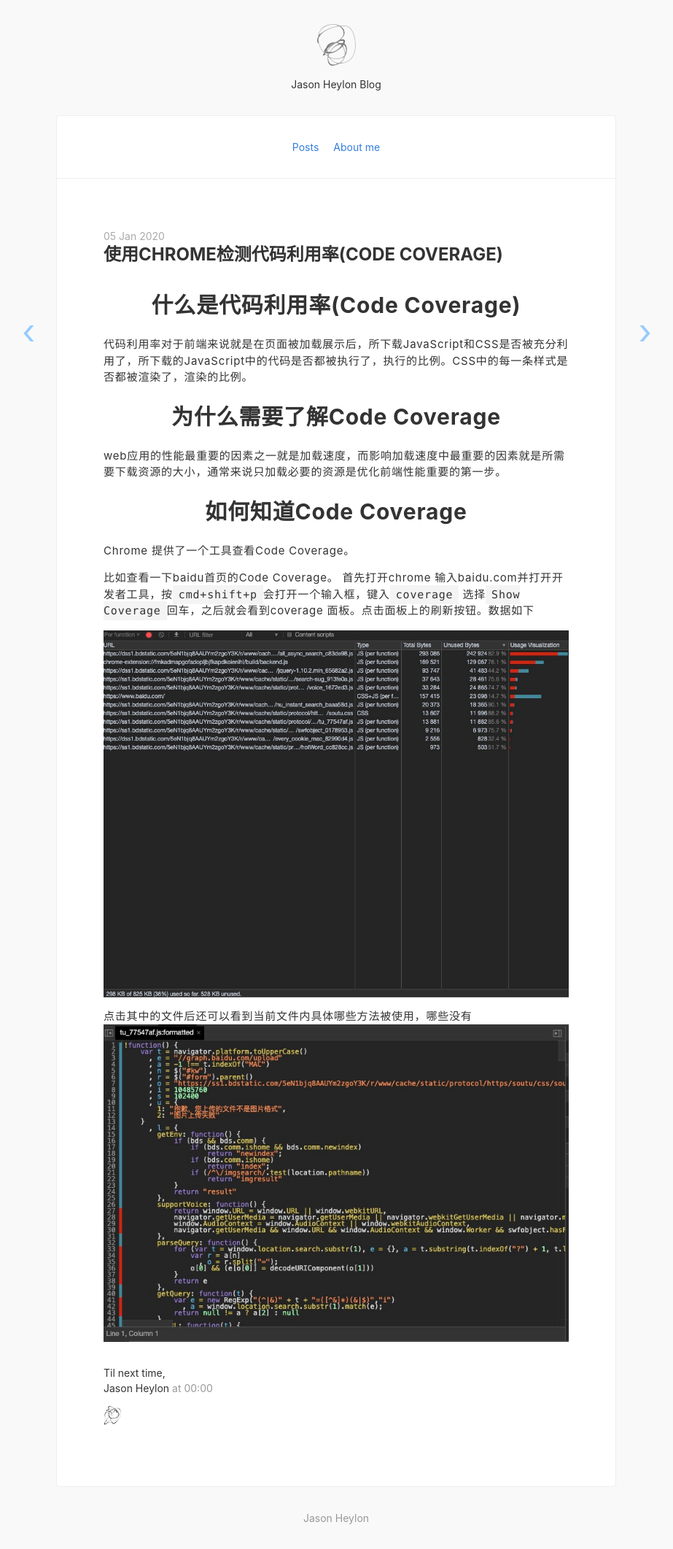
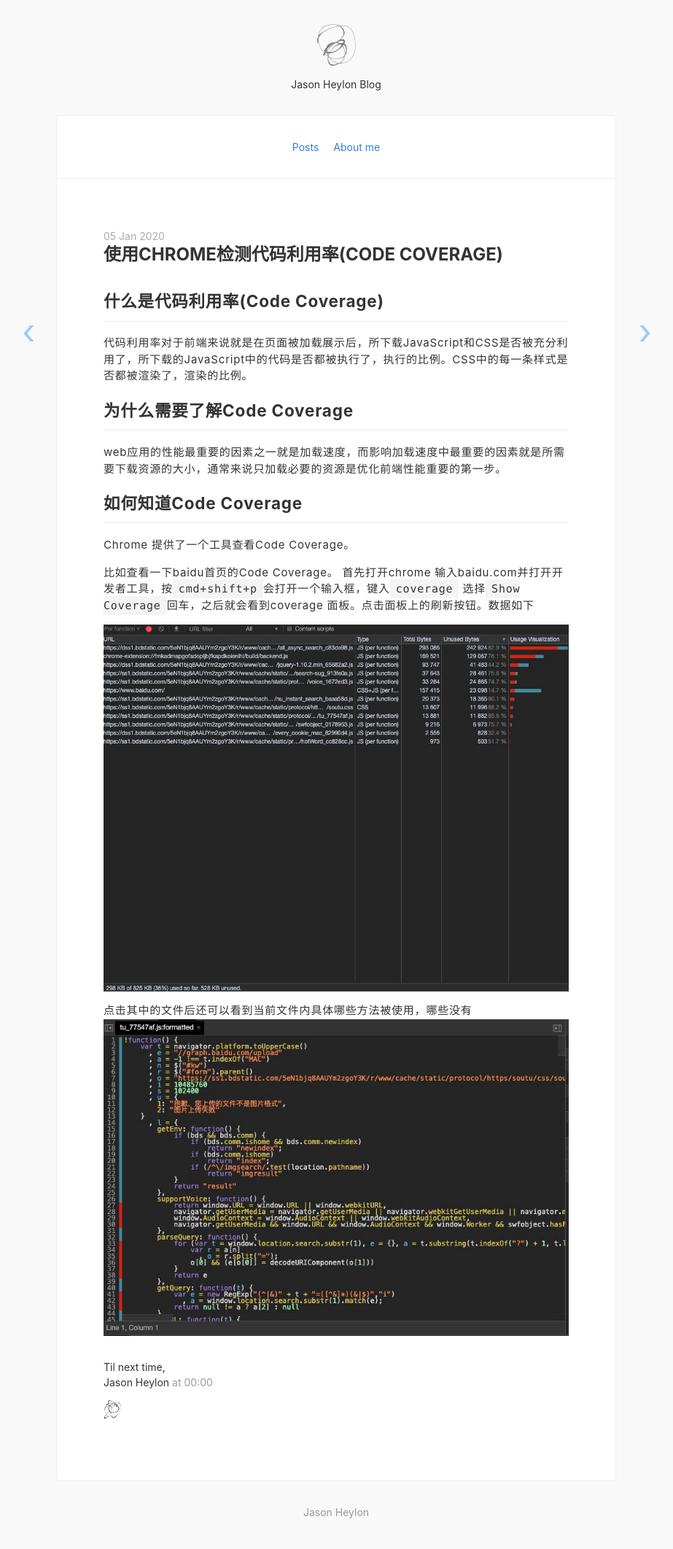
Before and after one commit to JasonHeylon/jasonheylon.github.io, a Jekyll site: the page built from _posts/2020-01-05-use-chrome-code-coverage.md, in a window 1280 px wide. Shown: the whole page at 73% size, without its empty margins (179-1102 px from the left). Built offline with Jekyll 4.4.1, drawn with Linux system fonts in a browser that asks for light colours; comment, search, counter and statistics services are not loaded.

Commit message:
:recycle: Reset header for article

```diff
--- a/_posts/2020-01-05-use-chrome-code-coverage.md
+++ b/_posts/2020-01-05-use-chrome-code-coverage.md
@@ -6,15 +6,15 @@
 comments: true
 ---
 
-# 什么是代码利用率(Code Coverage)
+## 什么是代码利用率(Code Coverage)
 
 代码利用率对于前端来说就是在页面被加载展示后，所下载JavaScript和CSS是否被充分利用了，所下载的JavaScript中的代码是否都被执行了，执行的比例。CSS中的每一条样式是否都被渲染了，渲染的比例。
 
-# 为什么需要了解Code Coverage
+## 为什么需要了解Code Coverage
 
 web应用的性能最重要的因素之一就是加载速度，而影响加载速度中最重要的因素就是所需要下载资源的大小，通常来说只加载必要的资源是优化前端性能重要的第一步。
 
-# 如何知道Code Coverage
+## 如何知道Code Coverage
 
 Chrome 提供了一个工具查看Code Coverage。
 
```
